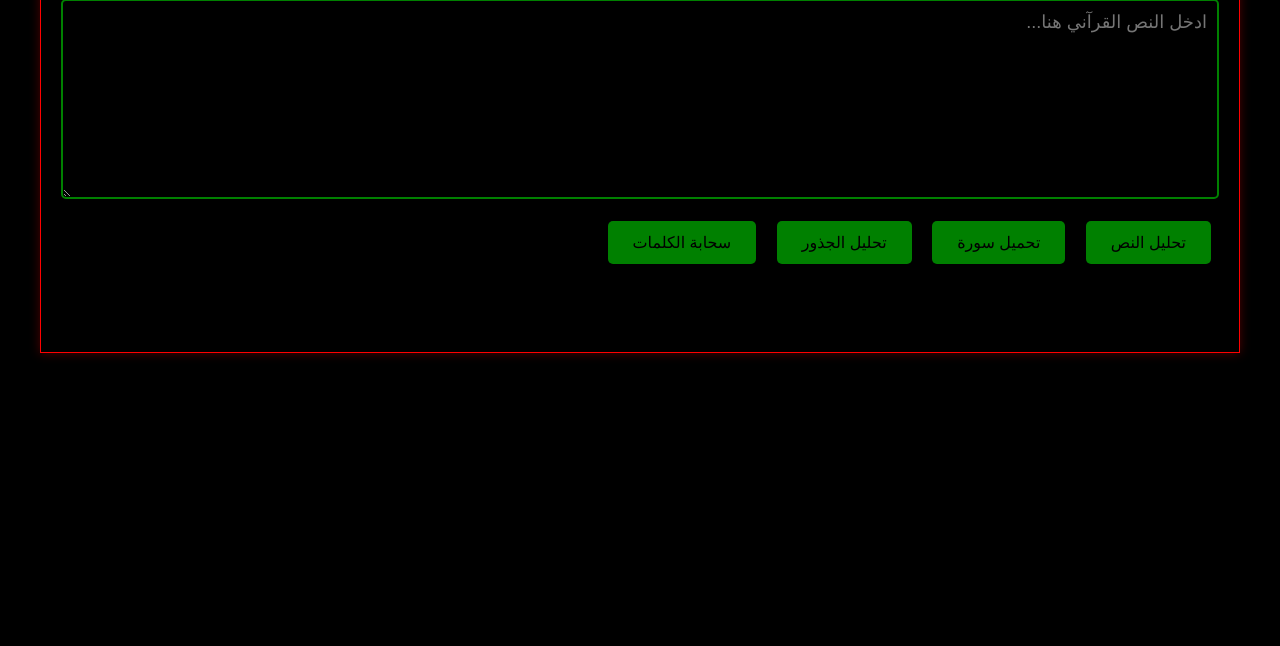
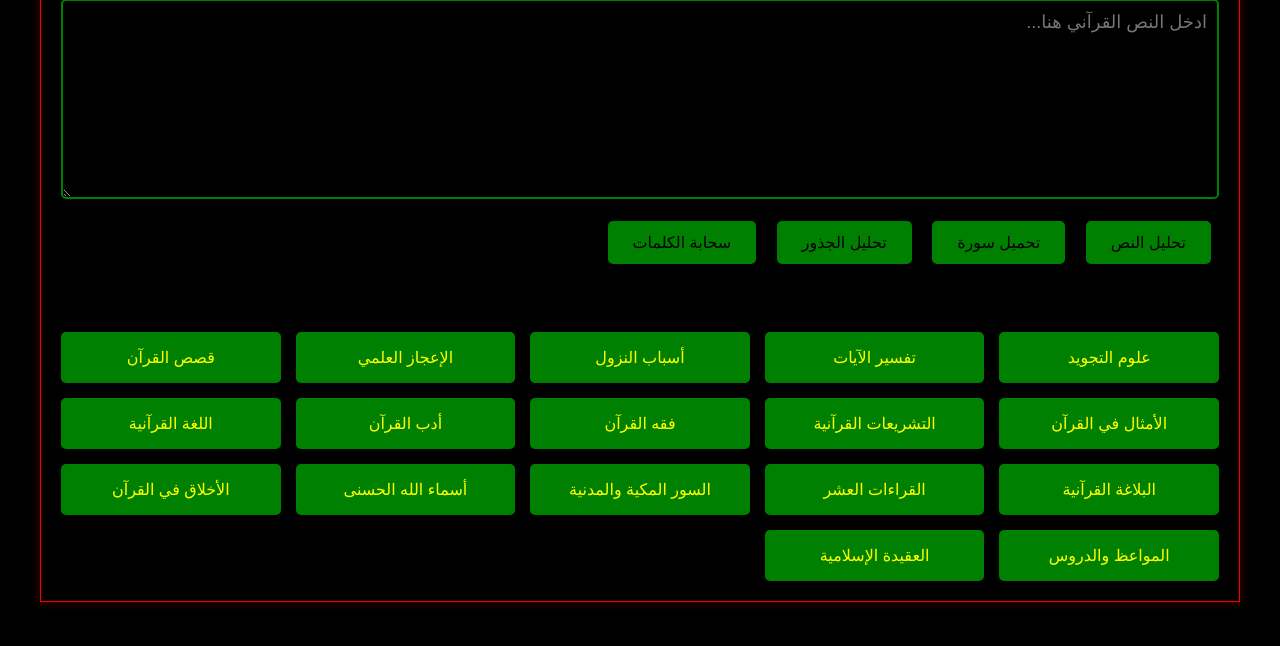
Before and after one commit to samalmukhtar/Abc, a plain HTML site: page index.html in a window 1280 px wide. Shown: the part 140-786 px from the top of the page. Drawn offline with nearby package versions, Linux system fonts and the light colour scheme.

Commit message:
Update index.html

```diff
--- a/index.html
+++ b/index.html
@@ -171,7 +171,28 @@
                 <div id="tafseerContent"></div>
             </div>
         </div>
+
         <div class="science-links">
+            <a href="#">علوم التجويد</a>
+            <a href="#">تفسير الآيات</a>
+            <a href="#">أسباب النزول</a>
+            <a href="#">الإعجاز العلمي</a>
+            <a href="#">قصص القرآن</a>
+            <a href="#">الأمثال في القرآن</a>
+            <a href="#">التشريعات القرآنية</a>
+            <a href="#">فقه القرآن</a>
+            <a href="#">أدب القرآن</a>
+            <a href="#">اللغة القرآنية</a>
+            <a href="#">البلاغة القرآنية</a>
+            <a href="#">القراءات العشر</a>
+            <a href="#">السور المكية والمدنية</a>
+            <a href="#">أسماء الله الحسنى</a>
+            <a href="#">الأخلاق في القرآن</a>
+            <a href="#">المواعظ والدروس</a>
+            <a href="#">العقيدة الإسلامية</a>
+        </div>
+    </div>
+
     <script>
         // الكود البرمجي الأصلي مع الحفاظ على الوظائف
         let chart = null;
```
